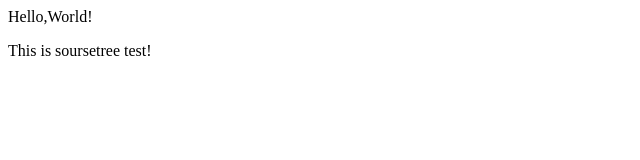
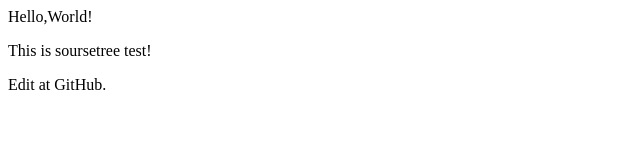
Before and after one commit to yokohamajk/test, a plain HTML site: page index.html in a window 1280 px wide. Shown: the whole page, without its empty margins (0-640 px from the left). Drawn offline with Linux system fonts and the light colour scheme.

Commit message:
Update index.html
Add a text.

```diff
--- a/index.html
+++ b/index.html
@@ -1,4 +1,5 @@
 <html>
 <p>Hello,World!</p>
 <p>This is soursetree test!</p>
+<p>Edit at GitHub.</p>
 </html>
```
